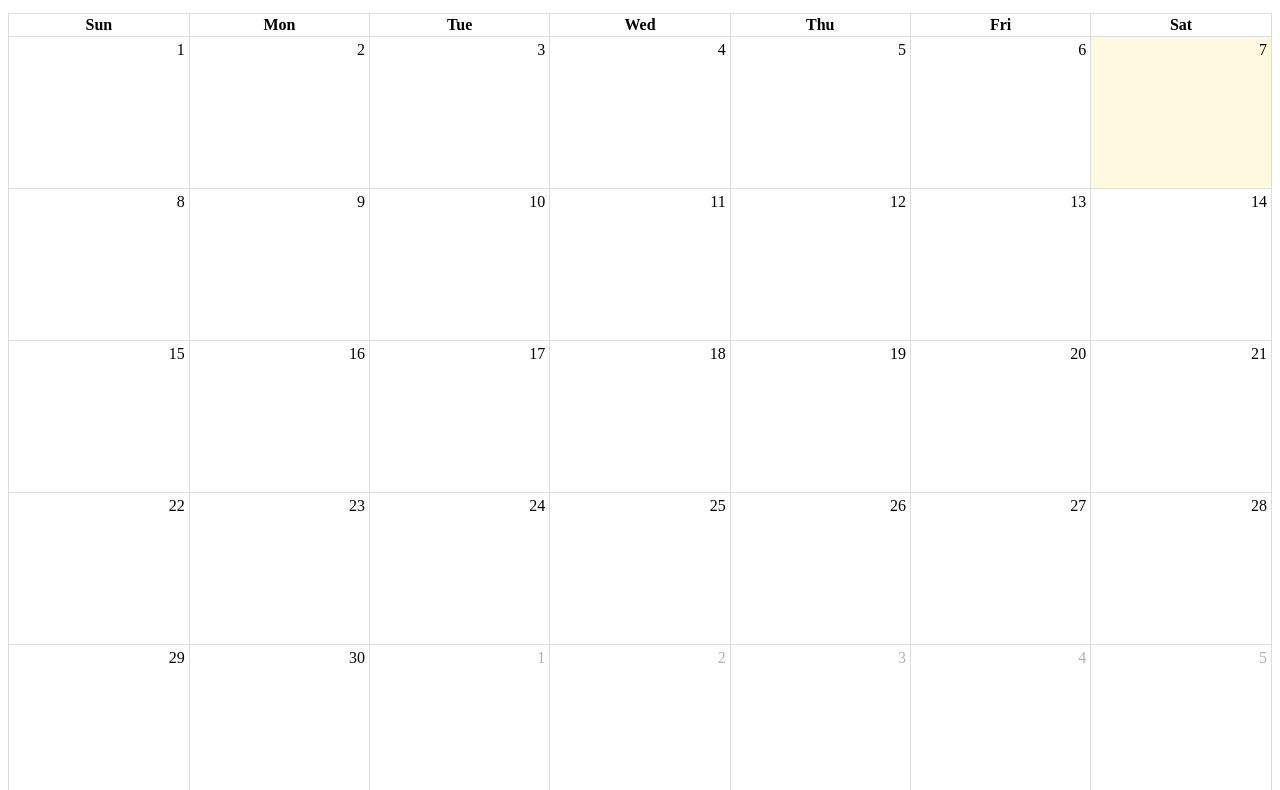
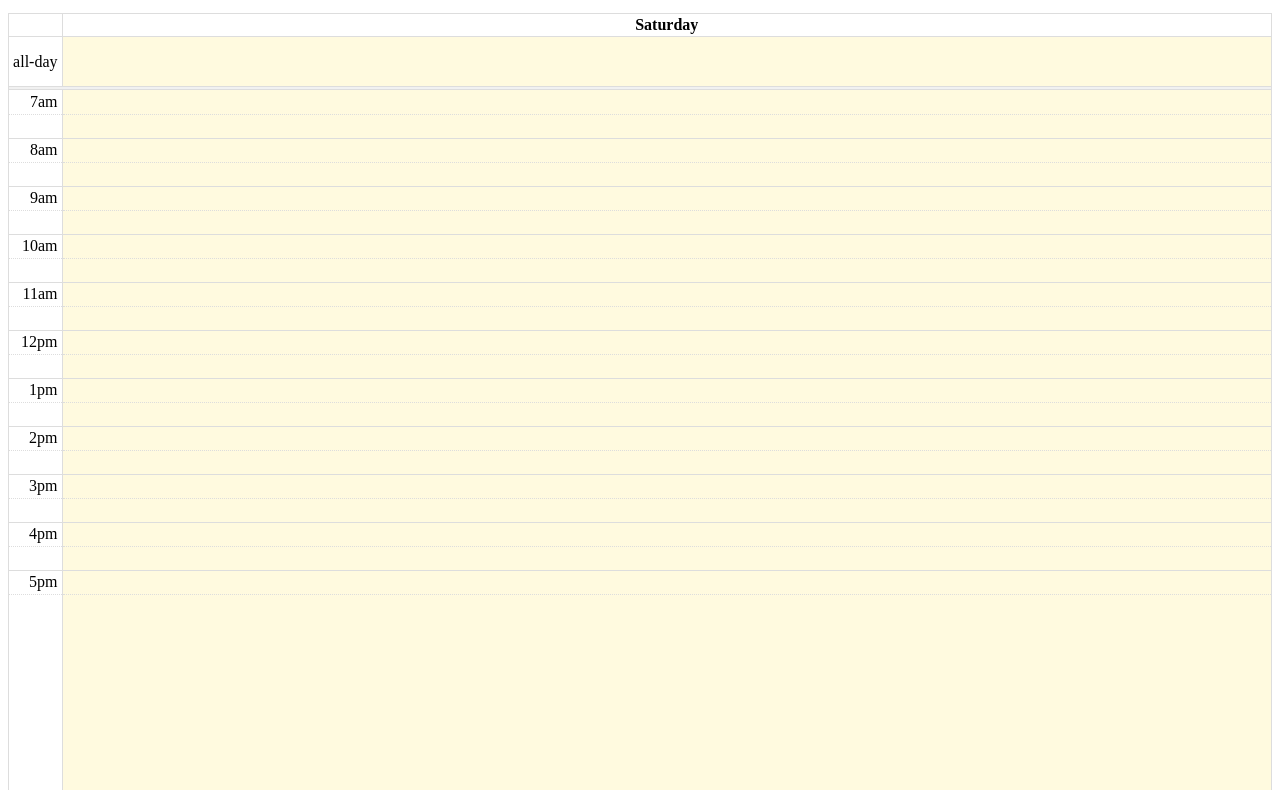
Before and after one commit to stratejik/fullcalendar-demo, a plain HTML site: page index.html in a window 1280 px wide. Shown: the part 59-849 px from the top of the page. Drawn offline with nearby package versions, Linux system fonts and the light colour scheme.

Commit message:
Update index.html

```diff
--- a/index.html
+++ b/index.html
@@ -14,8 +14,10 @@
       var calendarEl = document.getElementById('calendar');
 
       var calendar = new FullCalendar.Calendar(calendarEl, {
-        initialView: 'dayGridMonth',
-        events: [] // This will be dynamically populated via postMessage
+        initialView: 'timeGridDay', // Can also use 'timeGridWeek' for a weekly view
+        slotMinTime: '07:00:00', // Show time starting at 7 AM
+        slotMaxTime: '18:00:00', // End the visible time at 6 PM
+        events: [] // Events will be populated dynamically via postMessage
       });
 
       calendar.render();
```
